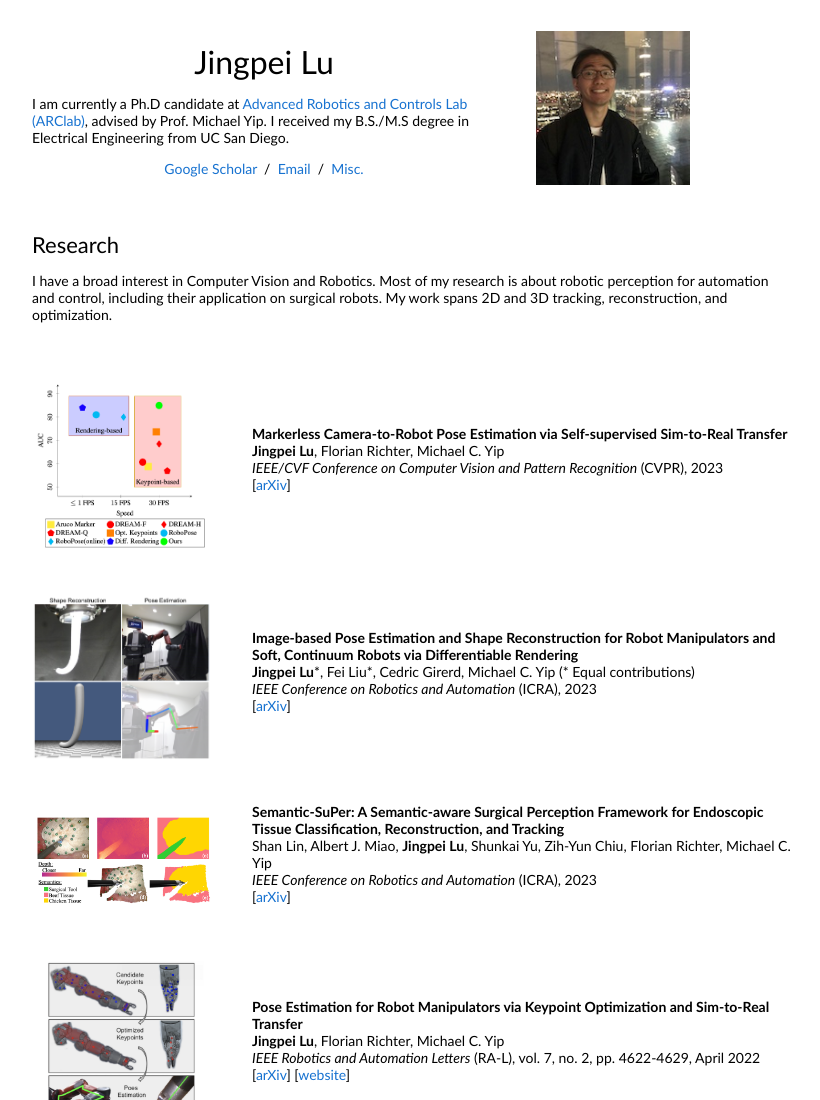
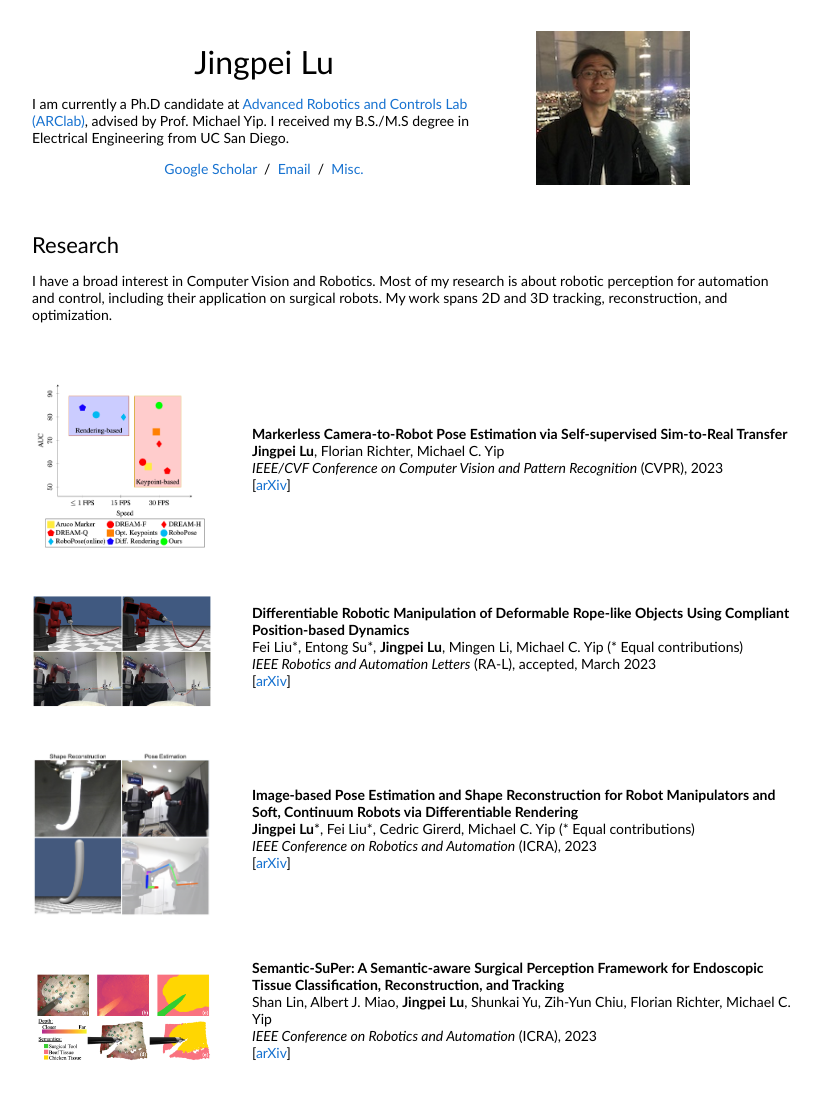
Before and after one commit to jingpeilu/jingpeilu.github.io, a plain HTML site: page index.html in a window 1280 px wide. Shown: the top 1100 px of the page, without its empty margins (228-1048 px from the left). Drawn offline with Linux system fonts and the light colour scheme.

Commit message:
update 0313

```diff
--- a/index.html
+++ b/index.html
@@ -70,6 +70,24 @@
               <i>IEEE/CVF Conference on Computer Vision and Pattern Recognition</i> (CVPR), 2023
               <br>
               [<a href="https://arxiv.org/abs/2302.14332">arXiv</a>]
+              <p></p>
+            </td>
+          </tr>
+
+          <tr>
+            <td style="padding:20px;width:25%;vertical-align:middle">
+                  <img src='images/pbd_dlo.png' width="180">
+            </td>
+            <td style="padding:20px;width:75%;vertical-align:middle">
+                <papertitle>Differentiable Robotic Manipulation of Deformable Rope-like Objects Using Compliant Position-based Dynamics
+                </papertitle>
+              </a>
+              <br>
+              Fei Liu*, Entong Su*, <b>Jingpei Lu</b>, Mingen Li, Michael C. Yip (* Equal contributions)
+              <br>
+              <i>IEEE Robotics and Automation Letters</i> (RA-L), accepted, March 2023
+              <br>
+              [<a href="https://arxiv.org/abs/2202.09714">arXiv</a>]
               <p></p>
             </td>
           </tr>
```
Also changed, not shown: images/pbd_dlo.png (added).
